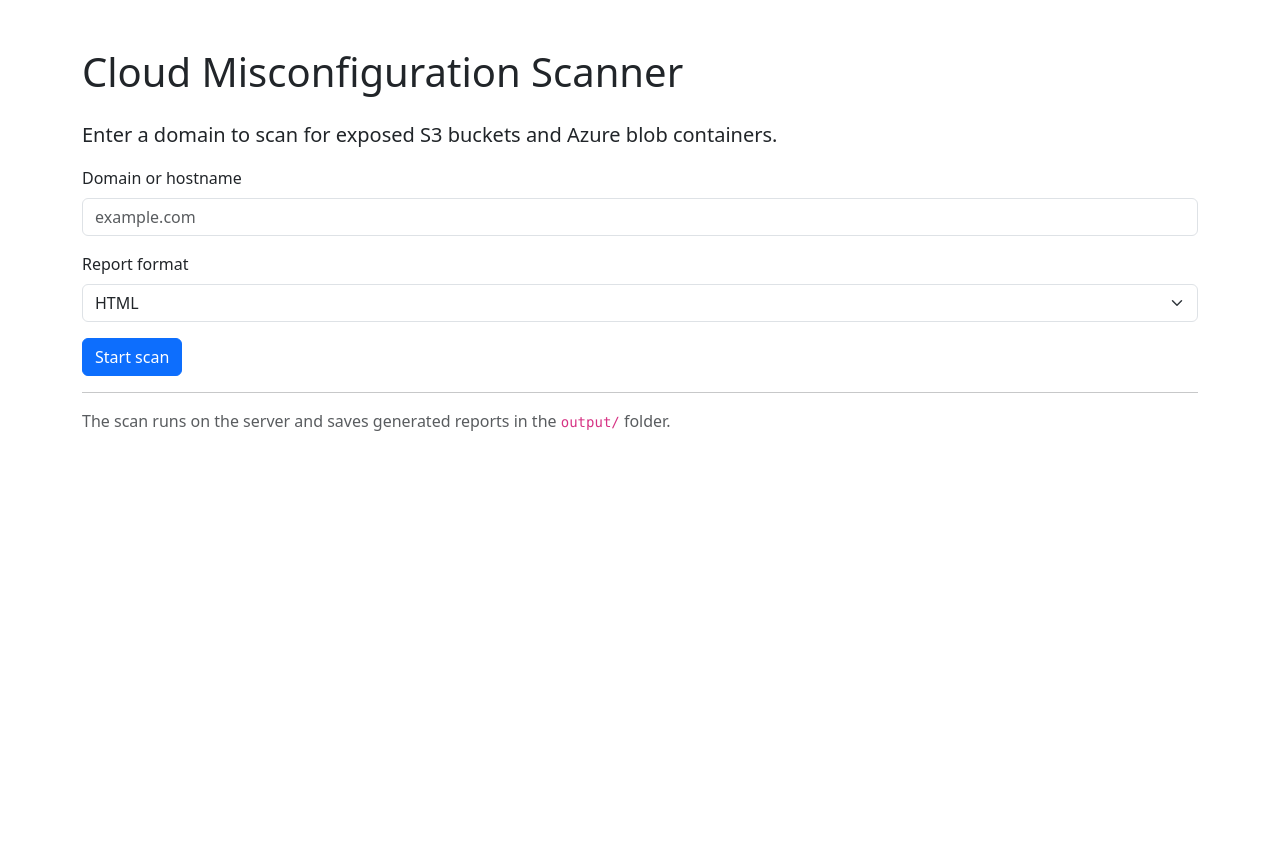
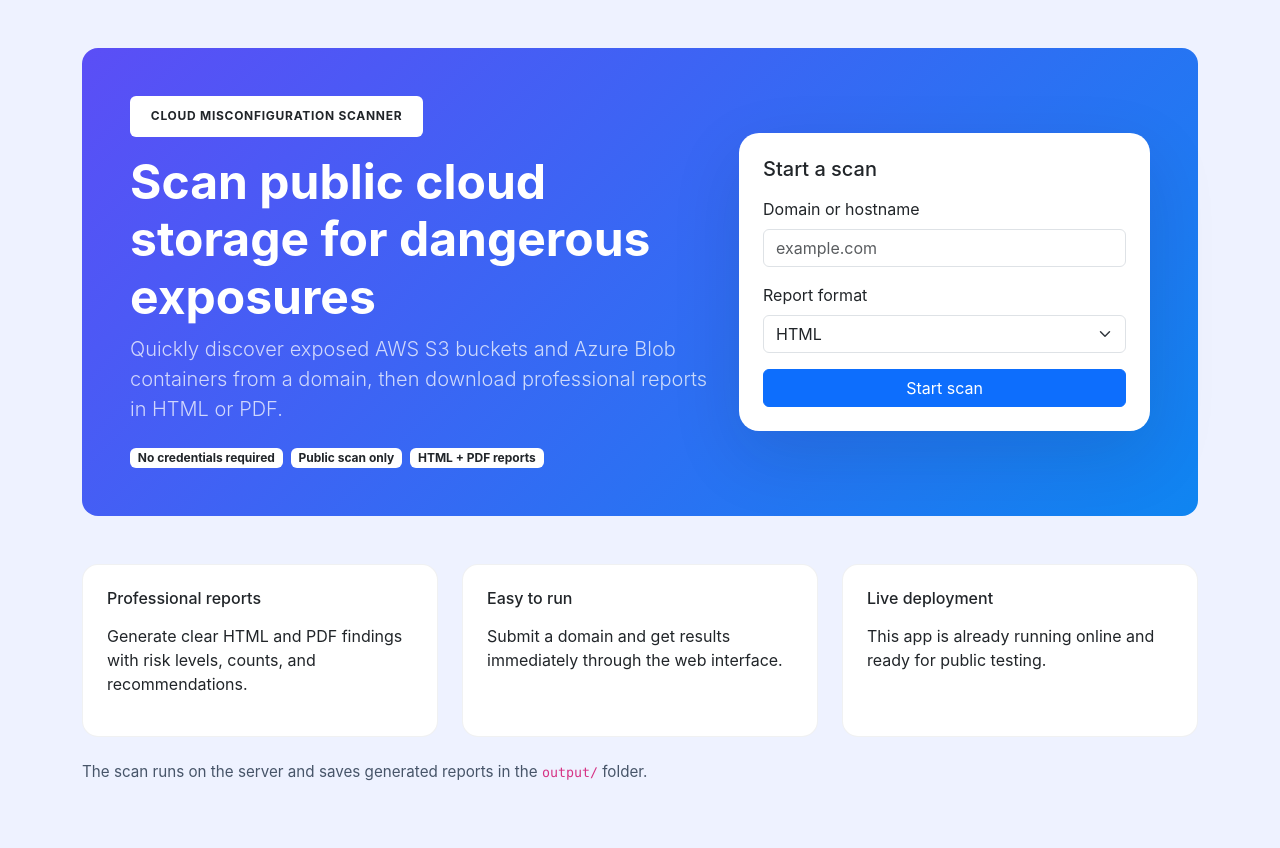
Before and after one commit to abhigowda03/cloud-misconfiguration-scanner, a Flask app: page / in a window 1280 px wide. Before the commit the page ends 431 px from the top, so only its background shows below. Run offline with Flask 3, Linux system fonts and the light colour scheme.

Commit message:
Add report-style graphics and dashboard styling to web UI

```diff
--- /dev/null
+++ b/static/styles.css
@@ -0,0 +1,65 @@
+body {
+    background: #eef2ff;
+    color: #1f2937;
+    font-family: Inter, system-ui, -apple-system, BlinkMacSystemFont, "Segoe UI", sans-serif;
+}
+
+.hero-bg,
+.results-hero {
+    background: linear-gradient(135deg, #5b4ef6 0%, #0f85f1 100%);
+    color: #ffffff;
+}
+
+.card-glow,
+.stat-card {
+    border: none;
+    border-radius: 1.25rem;
+    box-shadow: 0 25px 70px rgba(15, 23, 42, 0.12);
+}
+
+.badge-risk {
+    letter-spacing: 0.06em;
+    padding: 0.9rem 1.3rem;
+    font-weight: 700;
+    text-transform: uppercase;
+}
+
+.hero-bg a.btn,
+.results-hero a.btn {
+    min-width: 190px;
+}
+
+.feature-card {
+    border-radius: 1rem;
+    border: 1px solid rgba(15, 23, 42, 0.06);
+    background: #ffffff;
+}
+
+.progress {
+    height: 18px;
+    border-radius: 999px;
+    background: rgba(255, 255, 255, 0.2);
+}
+
+.progress-bar {
+    background: #ffffff;
+    color: #0f172a;
+    font-weight: 700;
+}
+
+.stat-card .card-body {
+    min-height: 150px;
+}
+
+.footer-note {
+    font-size: 0.95rem;
+    color: #475569;
+}
+
+.text-white-75 {
+    color: rgba(255, 255, 255, 0.75) !important;
+}
+
+.text-white-50 {
+    color: rgba(255, 255, 255, 0.65) !important;
+}
--- a/templates/index.html
+++ b/templates/index.html
@@ -5,11 +5,25 @@
     <meta name="viewport" content="width=device-width, initial-scale=1.0" />
     <title>Cloud Misconfiguration Scanner</title>
     <link rel="stylesheet" href="https://cdn.jsdelivr.net/npm/bootstrap@5.3.2/dist/css/bootstrap.min.css" integrity="sha384-..." crossorigin="anonymous" />
+    <link rel="stylesheet" href="{{ url_for('static', filename='styles.css') }}" />
 </head>
 <body>
     <div class="container py-5">
-        <h1 class="mb-4">Cloud Misconfiguration Scanner</h1>
-        <p class="lead">Enter a domain to scan for exposed S3 buckets and Azure blob containers.</p>
+        <div class="hero-bg rounded-4 p-5 mb-5">
+            <div class="row align-items-center gy-4">
+                <div class="col-lg-7 text-white">
+                    <span class="badge bg-white text-dark badge-risk mb-3">Cloud misconfiguration scanner</span>
+                    <h1 class="display-5 fw-bold">Scan public cloud storage for dangerous exposures</h1>
+                    <p class="lead text-white-75">Quickly discover exposed AWS S3 buckets and Azure Blob containers from a domain, then download professional reports in HTML or PDF.</p>
+                    <div class="d-flex flex-wrap gap-2 mt-4">
+                        <span class="badge bg-white text-dark">No credentials required</span>
+                        <span class="badge bg-white text-dark">Public scan only</span>
+                        <span class="badge bg-white text-dark">HTML + PDF reports</span>
+                    </div>
+                </div>
+                <div class="col-lg-5">
+                    <div class="card card-glow p-4">
+                        <h2 class="h5 mb-3">Start a scan</h2>
 
                         {% if error_message %}
                         <div class="alert alert-danger" role="alert">{{ error_message }}</div>
@@ -30,11 +44,35 @@
                                 </select>
                             </div>
 
-            <button type="submit" class="btn btn-primary">Start scan</button>
+                            <button type="submit" class="btn btn-primary w-100">Start scan</button>
                         </form>
+                    </div>
+                </div>
+            </div>
+        </div>
 
-        <hr />
-        <p class="text-muted">The scan runs on the server and saves generated reports in the <code>output/</code> folder.</p>
+        <div class="row g-4">
+            <div class="col-md-4">
+                <div class="card feature-card p-4 h-100">
+                    <h3 class="h6 mb-3">Professional reports</h3>
+                    <p>Generate clear HTML and PDF findings with risk levels, counts, and recommendations.</p>
+                </div>
+            </div>
+            <div class="col-md-4">
+                <div class="card feature-card p-4 h-100">
+                    <h3 class="h6 mb-3">Easy to run</h3>
+                    <p>Submit a domain and get results immediately through the web interface.</p>
+                </div>
+            </div>
+            <div class="col-md-4">
+                <div class="card feature-card p-4 h-100">
+                    <h3 class="h6 mb-3">Live deployment</h3>
+                    <p>This app is already running online and ready for public testing.</p>
+                </div>
+            </div>
+        </div>
+
+        <p class="footer-note mt-4">The scan runs on the server and saves generated reports in the <code>output/</code> folder.</p>
     </div>
 </body>
 </html>
```
Also changed, not shown: templates/scan_results.html (+86 -31 lines). Lines whose indentation alone changed are shown as unchanged.
